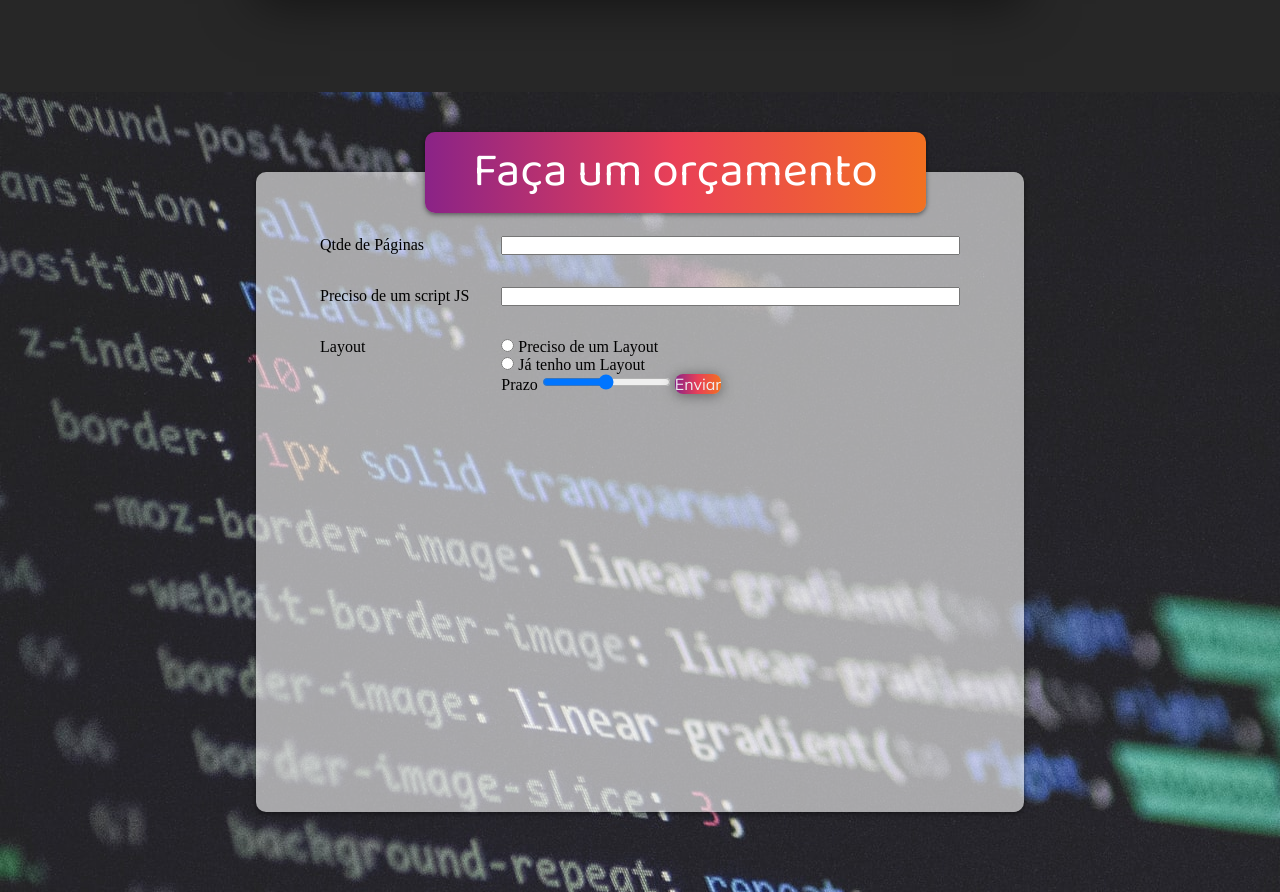
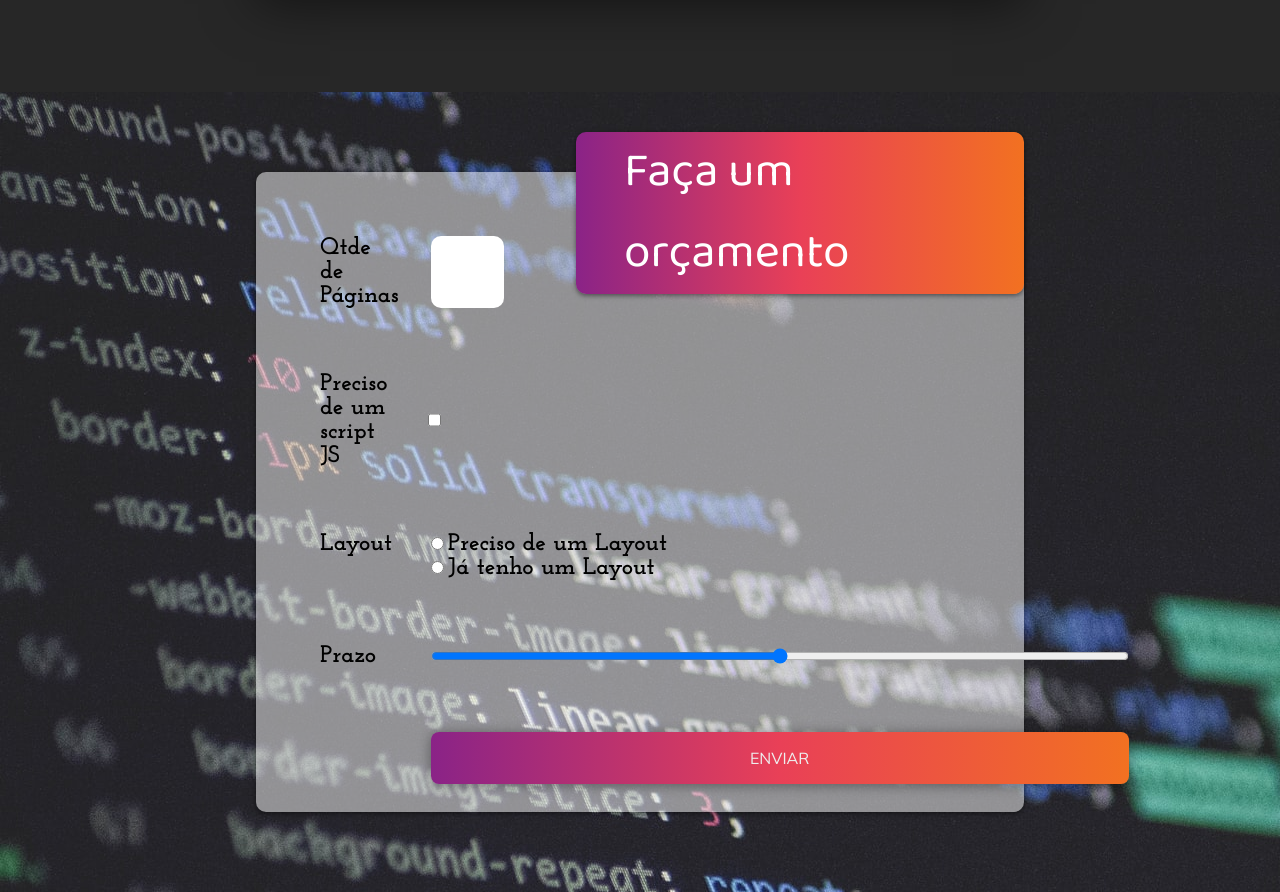
Before and after one commit to 1luizneto/Site-portfolio, a plain HTML site: page index.html in a window 1280 px wide. Shown: the part 2820-3712 px from the top of the page. Drawn offline with Linux system fonts and the light colour scheme.

Commit message:
:up: Update budget

```diff
--- a/index.html
+++ b/index.html
@@ -177,9 +177,9 @@
                 <h1>Faça um orçamento</h1>
                 <form>
                      <label for="qtde">Qtde de Páginas</label>
-                     <input type="text" name="qtde" id="qtde">
+                     <input type="number" min="1" name="qtde" id="qtde">
                      <label for="js">Preciso de um script JS</label>
-                     <input type="text" name="js" id="js">
+                     <input type="checkbox" name="js" id="js">
                      <label>Layout</label>
                      <div class="group-layout">
                         <div>
@@ -190,10 +190,10 @@
                             <input type="radio" name="layout" id="layout-nao">
                             <label for="layout-nao">Já tenho um Layout</label>
                         </div>
-                        <label for="prazo">Prazo</label>
-                        <input type="range" name="prazo" id="prazo">
-                        <button class="btn btn-orcamento" type="submit">Enviar</button>
                      </div>
+                     <label for="prazo">Prazo</label>
+                     <input type="range" name="prazo" id="prazo">
+                     <button class="btn btn-orcamento" type="submit">Enviar</button>
                 </form>
             </div>
         </section>
--- a/style.css
+++ b/style.css
@@ -520,7 +520,7 @@ header{
 .orcamento-wrapper{
     width: 60%;
     height: 80%;
-    background-color: #ffffff99;
+    background-color: #ffffff80;
     border-radius: 10px;
     box-shadow: 0 .1rem .3rem rgba(0, 0, 0, .5);
     position: relative;
@@ -529,7 +529,7 @@ header{
 .sessao-orcamento h1{
     position: absolute;
     top: -2.5rem;
-    left: 22%;
+    margin-left: 20rem;
     background: #8A2387;
     background: -webkit-linear-gradient(to left, #F27121, #E94057, #8A2387);
     background: linear-gradient(to left, #F27121, #E94057, #8A2387);
@@ -547,5 +547,33 @@ header{
     display: grid;
     grid-template-columns: auto 1fr;
     column-gap: 2rem;
-    row-gap: 2rem;
+    row-gap: 4rem;
 }
+
+.sessao-orcamento label{
+    font-family: var(--font-secundary);
+    font-size: 1.5rem;
+    font-weight: bold;
+}
+
+.sessao-orcamento input[type="number"]{
+     font-family: var(--font-action);
+     width: 4rem;
+     font-size: 2rem;
+     outline: none;
+     border-radius: 10px;
+     border: none;
+     padding: 0.3rem;
+}
+
+.btn-orcamento{
+    text-transform: uppercase;
+    padding: 1rem;
+    cursor: pointer;
+    grid-column: 2 ;
+}
+
+.sessao-orcamento input[type="checkbox"]{
+    margin: -.2rem;
+    margin-right: 43rem;
+}
```
